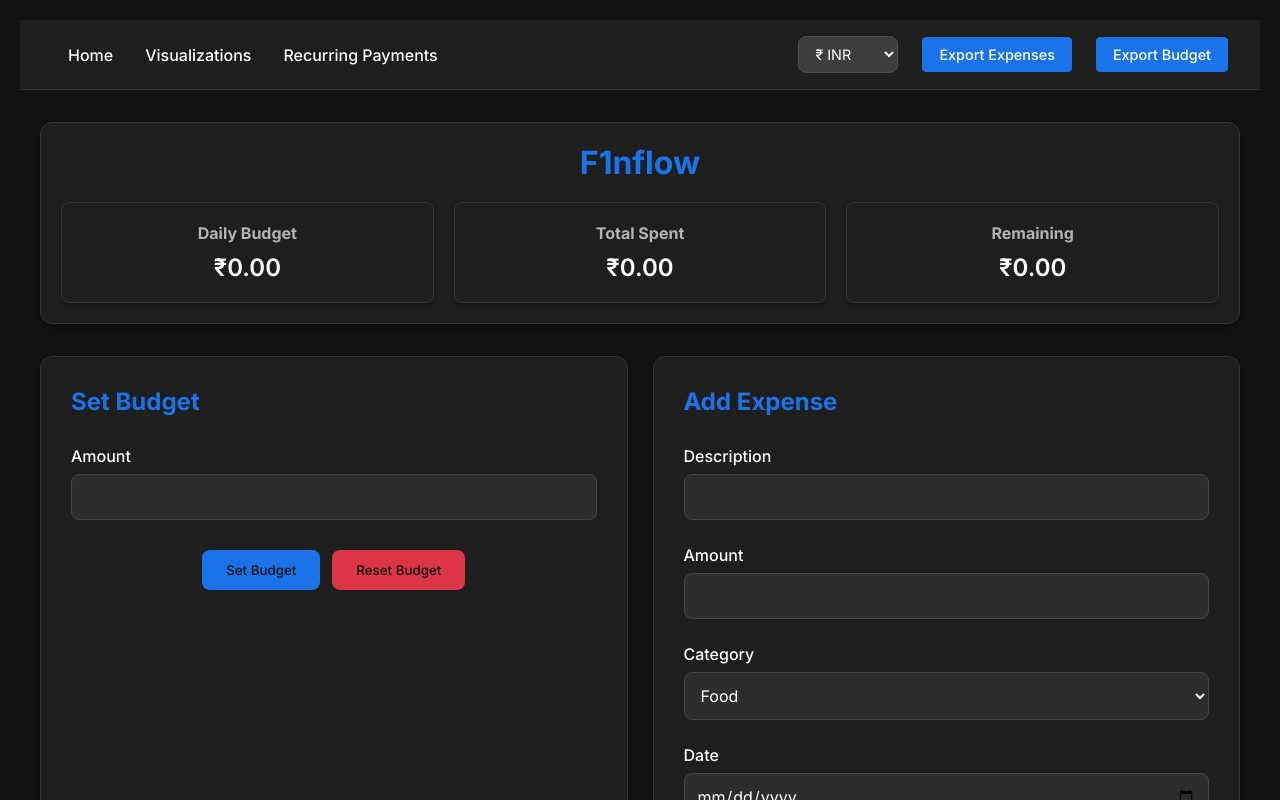
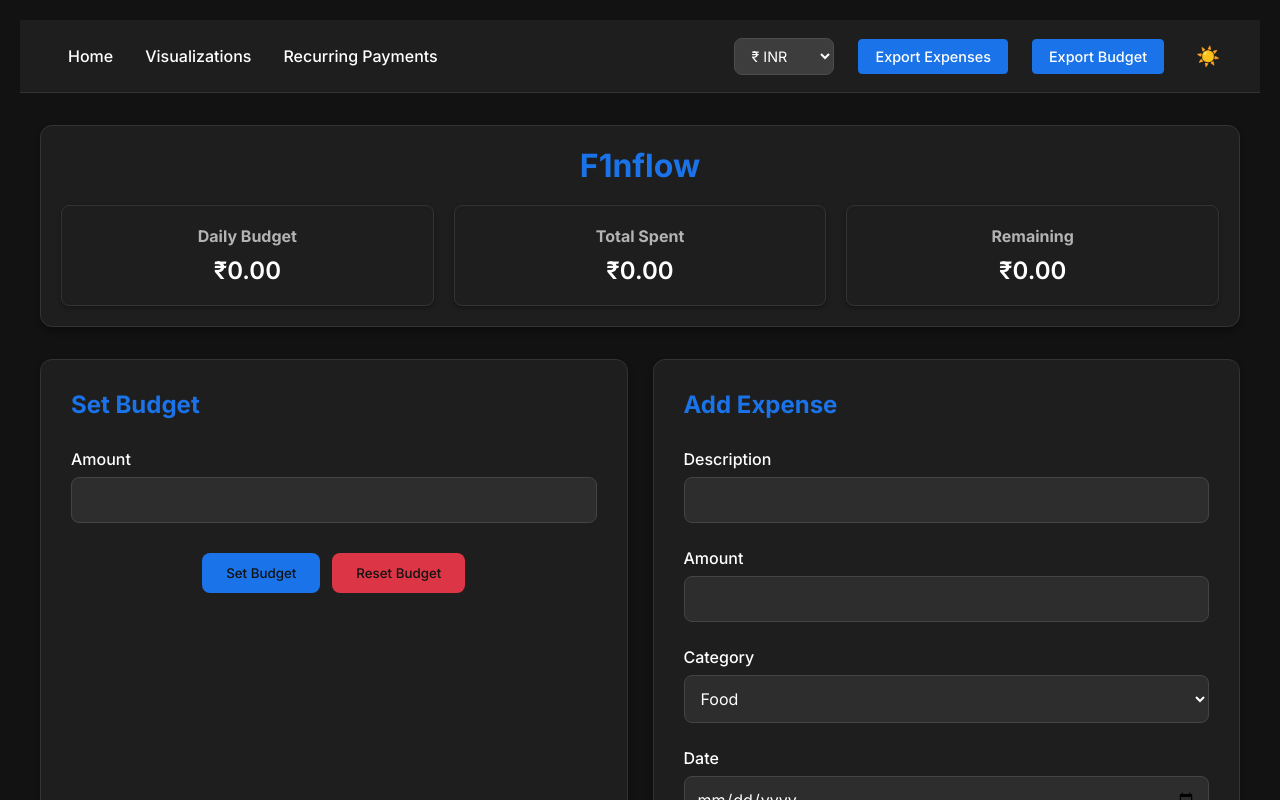
Before and after one commit to stevenittileon/F1nflow-Financial-Tracker, a React (Create React App) app: page / in a window 1280 px wide. Shown: the top 800 px of the page. Built offline with nearby package versions, Linux system fonts and the light colour scheme.

Commit message:
Update App.js

```diff
--- a/src/App.js
+++ b/src/App.js
@@ -31,6 +31,9 @@ function AppContent() {
   const [currency, setCurrency] = useState(() => {
     return localStorage.getItem('currency') || '₹';
   });
+  const [theme, setTheme] = useState(() => {
+    return localStorage.getItem('theme') || 'dark';
+  });
   const { showSuccess, showInfo } = useNotification();
 
   useEffect(() => {
@@ -44,6 +47,15 @@ function AppContent() {
   useEffect(() => {
     localStorage.setItem('currency', currency);
   }, [currency]);
+
+  useEffect(() => {
+    localStorage.setItem('theme', theme);
+    document.documentElement.setAttribute('data-theme', theme);
+  }, [theme]);
+
+  const toggleTheme = () => {
+    setTheme(prevTheme => prevTheme === 'dark' ? 'light' : 'dark');
+  };
 
   const handleCurrencyChange = (e) => {
     const newCurrency = e.target.value;
@@ -119,6 +131,9 @@ function AppContent() {
           <button onClick={handleExportBudget} className="export-btn">
             Export Budget
           </button>
+          <button onClick={toggleTheme} className="theme-toggle">
+            {theme === 'dark' ? '☀️' : '🌙'}
+          </button>
         </div>
       </nav>
 
@@ -142,6 +157,7 @@ function AppContent() {
               budget={budget}
               expenses={expenses}
               currency={currency}
+              theme={theme} // Add this line to pass the theme
             />
           }
         />
```
